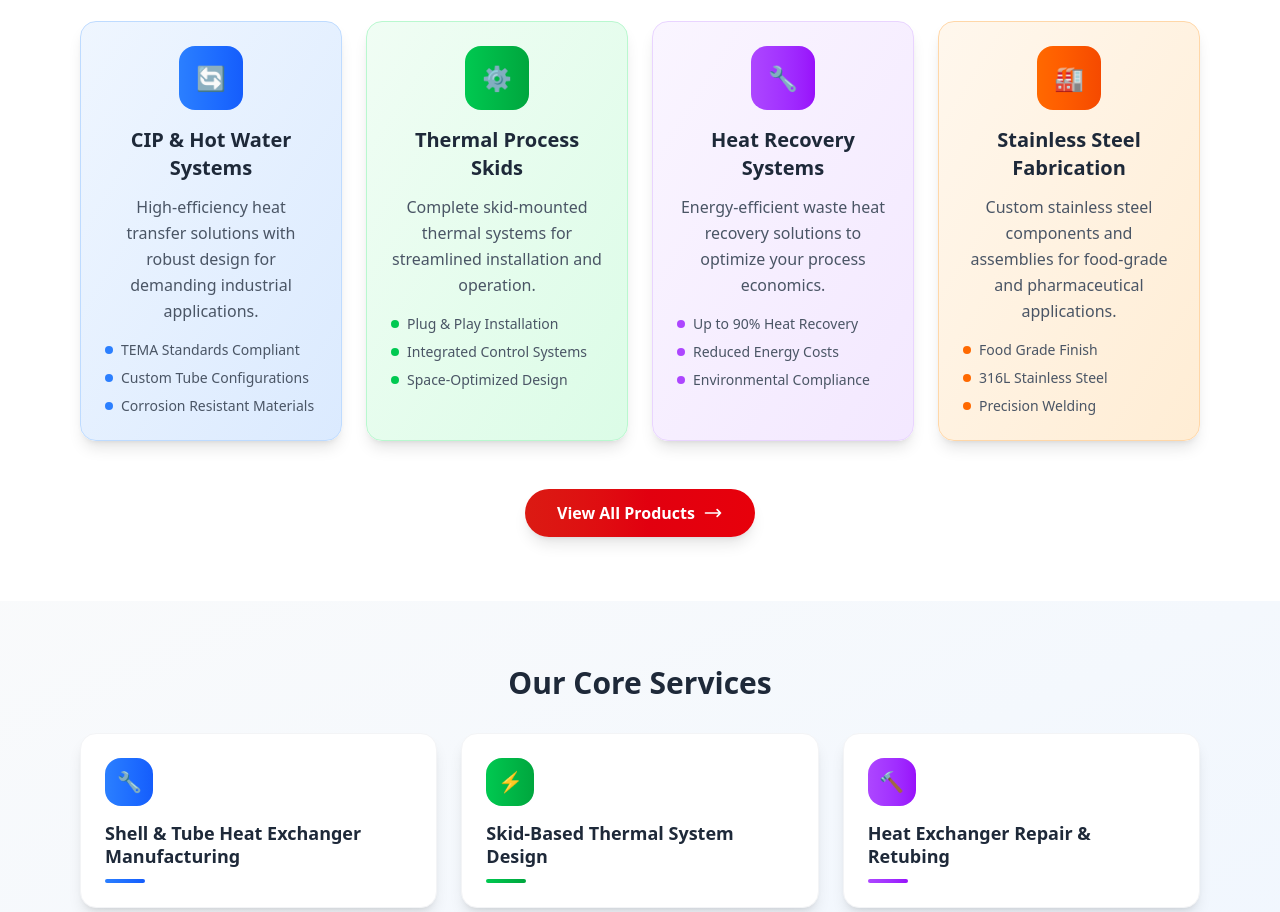
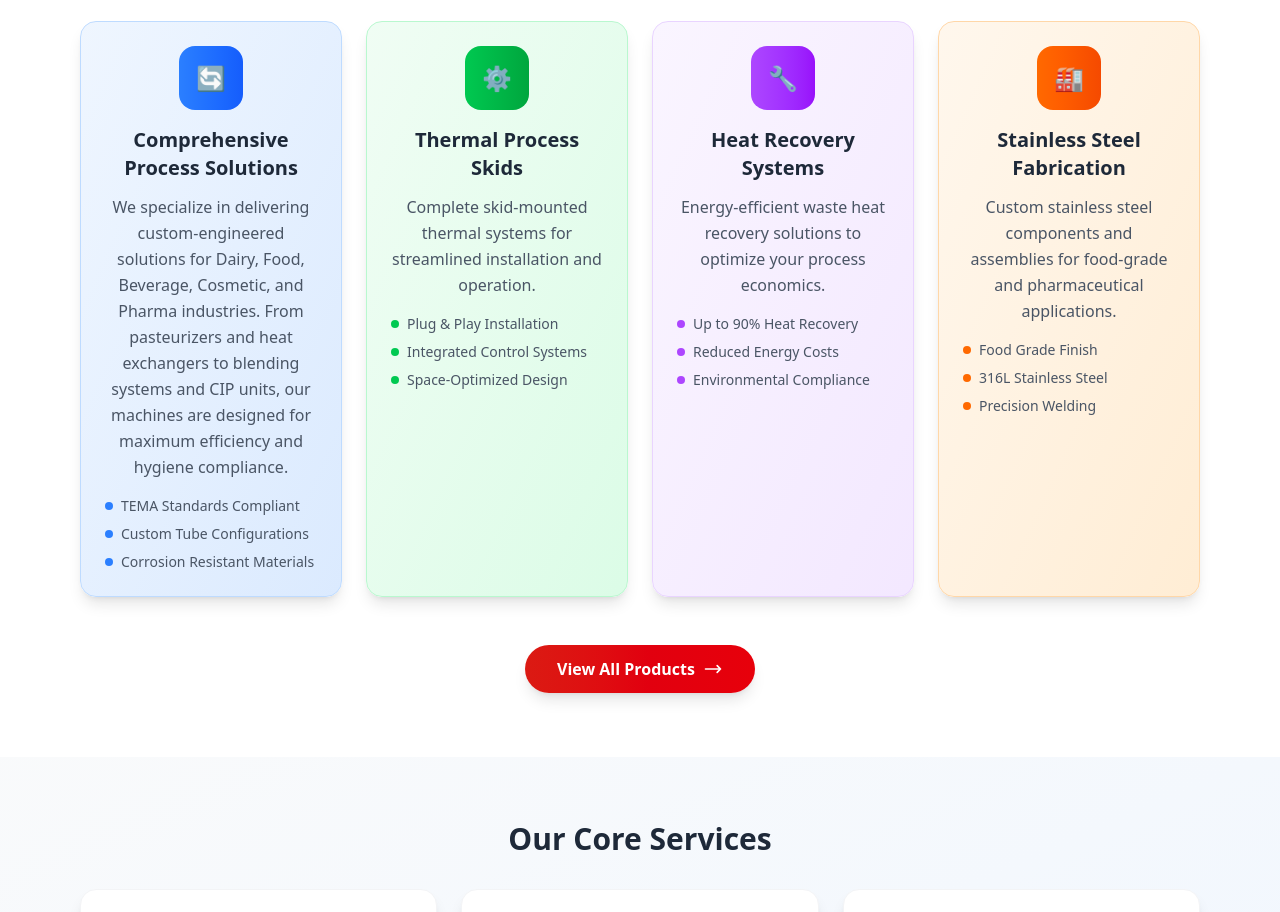
Before and after one commit to riya-jaiswal/teratech, a React (Vite) app: page / in a window 1280 px wide. Shown: the part 1520-2432 px from the top of the page. Built offline with nearby package versions, Linux system fonts and the light colour scheme.

Commit message:
1.product

```diff
--- a/src/pages/Home.jsx
+++ b/src/pages/Home.jsx
@@ -67,9 +67,9 @@ const Home = () => {
             <div className="w-16 h-16 bg-gradient-to-r from-blue-500 to-blue-600 rounded-2xl flex items-center justify-center text-white text-2xl mb-4 group-hover:scale-110 transition-transform duration-300 mx-auto">
               🔄
             </div>
-            <h3 className="text-lg md:text-xl font-bold text-gray-800 mb-3 text-center">CIP & Hot Water Systems</h3>
+            <h3 className="text-lg md:text-xl font-bold text-gray-800 mb-3 text-center">Comprehensive Process Solutions</h3>
             <p className="text-sm md:text-base text-gray-600 mb-4 leading-relaxed text-center">
-              High-efficiency heat transfer solutions with robust design for demanding industrial applications.
+              We specialize in delivering custom-engineered solutions for Dairy, Food, Beverage, Cosmetic, and Pharma industries. From pasteurizers and heat exchangers to blending systems and CIP units, our machines are designed for maximum efficiency and hygiene compliance.
             </p>
             <div className="space-y-2 text-xs md:text-sm text-gray-600">
               <div className="flex items-center">
```
